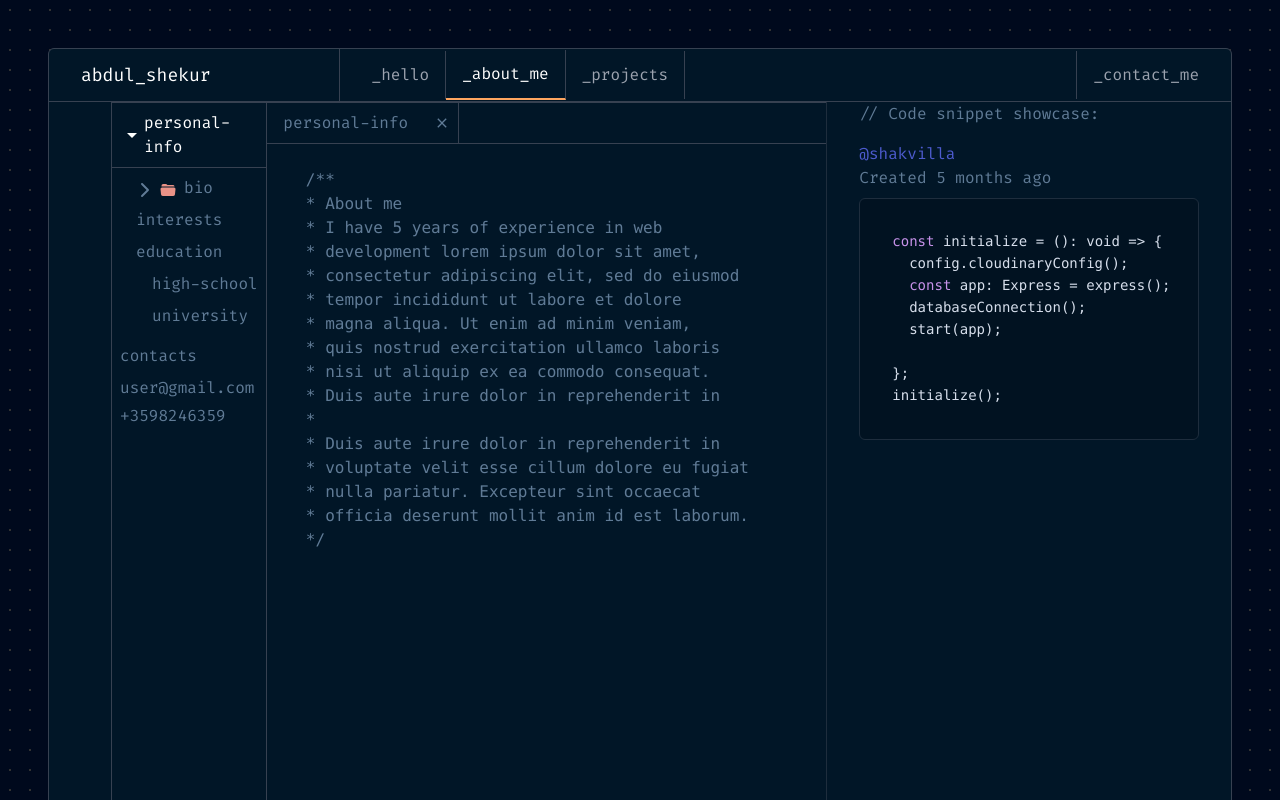
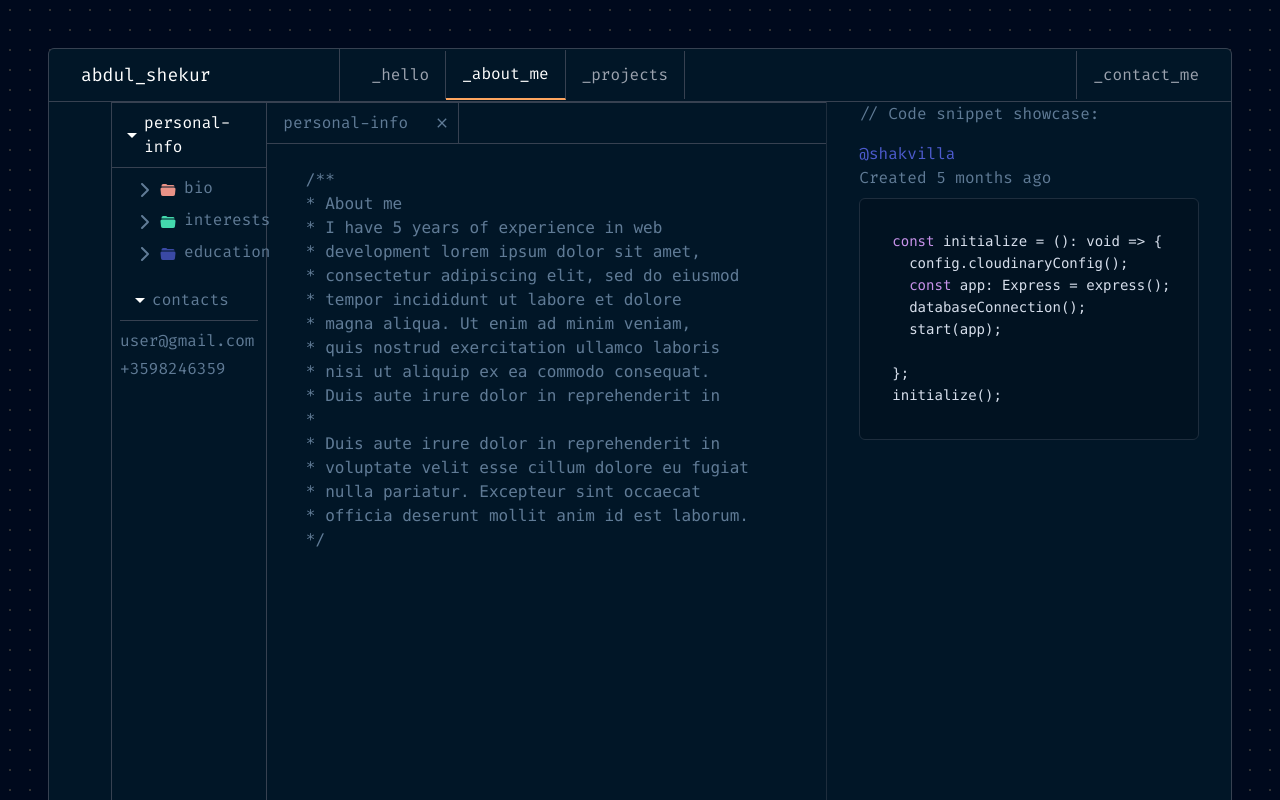
Before and after one commit to Shakvilla/shakur, a Next.js app: page /about_me in a window 1280 px wide. Shown: the top 800 px of the page. Built offline with nearby package versions, Linux system fonts and the light colour scheme.

Commit message:
migrating to app router'

```diff
--- a/pages/about_me/index.jsx
+++ b/pages/about_me/index.jsx
@@ -58,11 +58,16 @@ initialize();
                         <p className="text-[#E99287]  w-4 h-3"> <IoFolderOpen /></p>
                         <p className="text-[#607B96]">bio</p>
                     </li>
-                    <li className="mt-2">
+                    {/* <li className="mt-2">
+                      <p className="text-[#607B96]">interests</p>
+                    </li> */}
+                <li className="mt-2 flex items-center gap-2">
+                  <p className="text-[#607B96]  w-4 h-3"><FaChevronRight /></p>
+                  <p className="text-[#43D9AD]  w-4 h-3"> <IoFolderOpen /></p>
                   <p className="text-[#607B96]">interests</p>
                 </li>
-                    <li className="mt-2">
-                      <p className="text-[#607B96]">education</p>
+                    {/* <li className="mt-2">
+                      <p className="text-[#]">education</p>
                       <ul className="ml-4">
                         <li className="mt-2">
                           <p className="text-[#607B96]">high-school</p>
@@ -71,11 +76,22 @@ initialize();
                           <p className="text-[#607B96]">university</p>
                         </li>
                       </ul>
+                    </li> */}
+                <li className="mt-2 flex items-center gap-2">
+                  <p className="text-[#607B96]  w-4 h-3"><FaChevronRight /></p>
+                  <p className="text-[#3A49A4]  w-4 h-3"> <IoFolderOpen /></p>
+                  <p className="text-[#607B96]">education</p>
                 </li>
                   </ul>
                   <div className="mt-4 px-2">
+                <div className="p-2 flex justify-start items-center text-white border-b border-gray-700">
+                  <div className="text-2xl">
+                    <MdArrowDropDown />
 
+                  </div>
                   <p className="text-[#607B96]">contacts</p>
+                </div>
+                    {/* <p className="text-[#607B96]">contacts</p> */}
                     <p className="mt-2">user@gmail.com</p>
                     <p className="mt-1">+3598246359</p>
                   </div>
```
Lines whose indentation alone changed are shown as unchanged.
